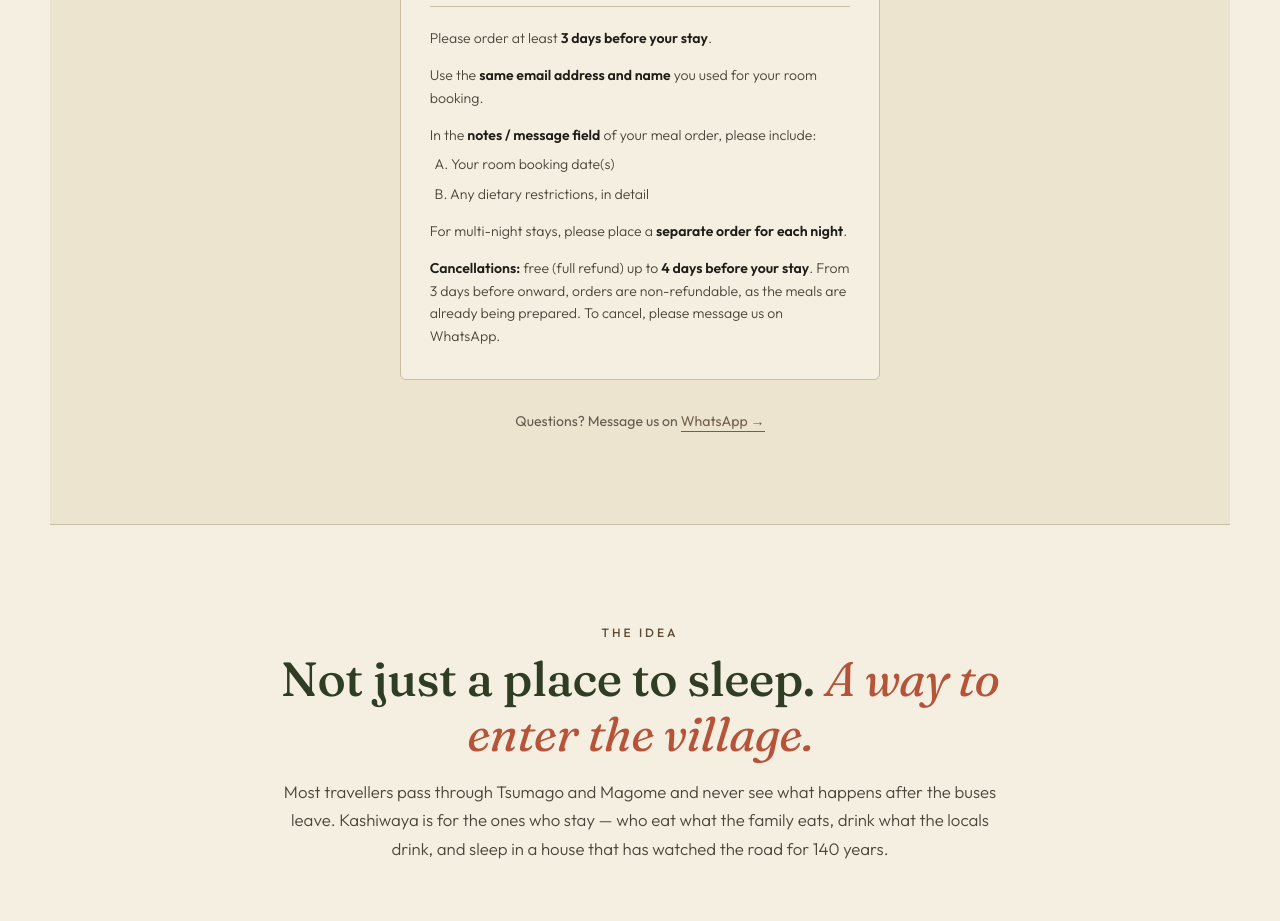
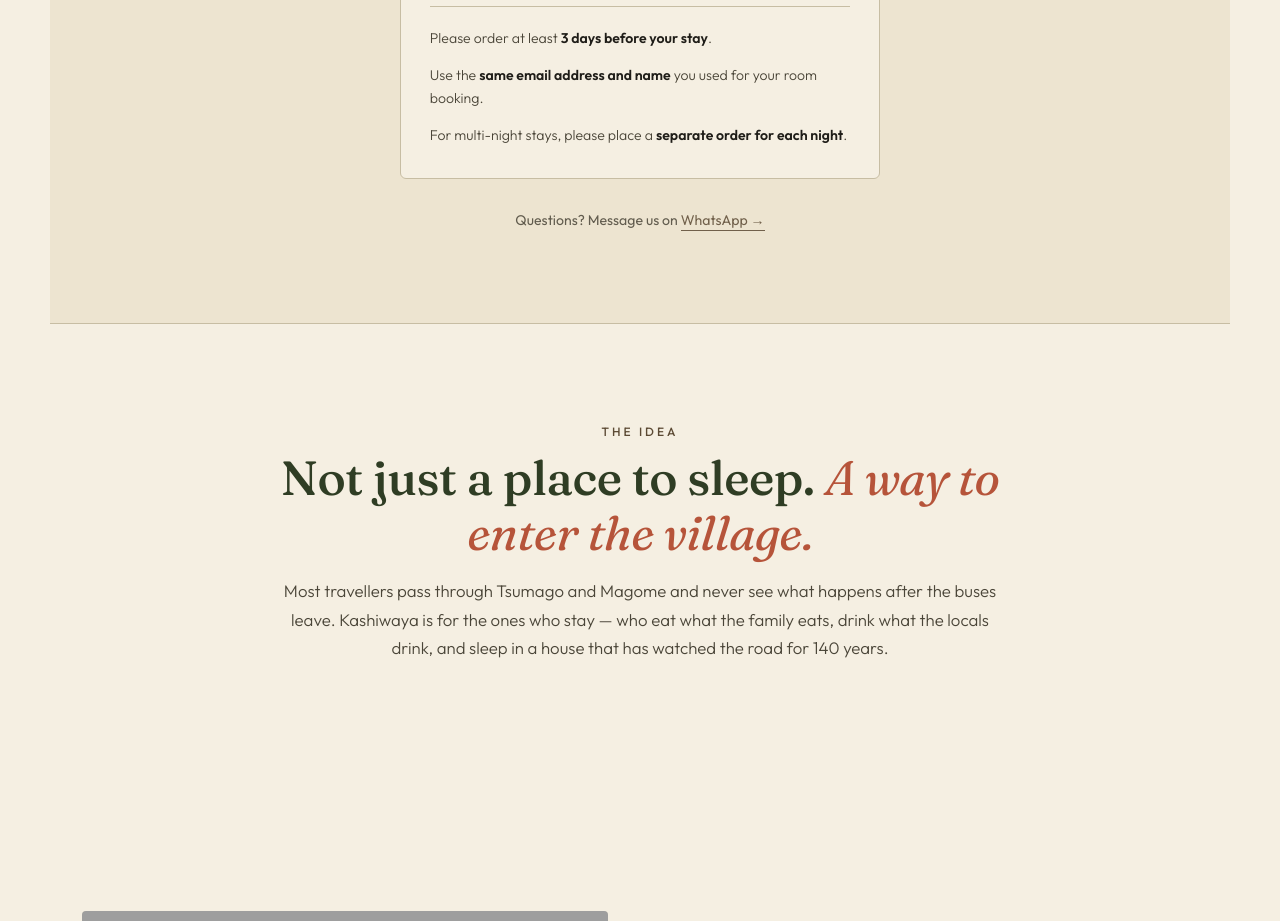
Before and after one commit to yasuhiro-fukuta/kashiwaya-lp, a Next.js app: page / in a window 1280 px wide. Shown: the part 3420-4341 px from the top of the page. Built offline with nearby package versions, Linux system fonts and the light colour scheme; grey boxes are pictures that could not be loaded.

Commit message:
simplize food

```diff
--- a/src/app/page.tsx
+++ b/src/app/page.tsx
@@ -21,6 +21,7 @@
 const WHATSAPP_URL =
   "https://wa.me/819038392354?text=Hello%20Kashiwaya%2C%20I%27d%20like%20to%20ask%20about%20a%20stay.";
 const MEAL_ORDER_URL = "https://kashiwaya-inn.square.site/s/shop";
+const MEAL_FORM_URL = "https://forms.gle/7fK7JEcQ9yMG2wFu9";
 
 const HERO_IMG = "/gallery/entrance.JPG";
 const HOUSE_IMG = "/gallery/1stfloor.JPG";
@@ -318,7 +319,7 @@
             </div>
 
             <a
-              href={MEAL_ORDER_URL}
+              href={MEAL_FORM_URL}
               target="_blank"
               rel="noopener noreferrer"
               className="meal-cta"
@@ -335,26 +336,8 @@
                 for your room booking.
               </li>
               <li>
-                In the <strong>notes / message field</strong> of your meal
-                order, please include:
-                <span className="meal-sub">A. Your room booking date(s)</span>
-                <span className="meal-sub">
-                  B. Any dietary restrictions, in detail
-                </span>
-              </li>
-              <li>
                 For multi-night stays, please place a{" "}
                 <strong>separate order for each night</strong>.
-              </li>
-              <li>
-                <strong>Cancellations:</strong> free (full refund) up to{" "}
-                <strong>4 days before your stay</strong>. From 3 days before
-                onward, orders are non-refundable, as the meals are already
-                being prepared. To cancel, please message us on{" "}
-                <a href={WHATSAPP_URL} target="_blank" rel="noopener noreferrer">
-                  WhatsApp
-                </a>
-                .
               </li>
             </ul>
           </div>
```
